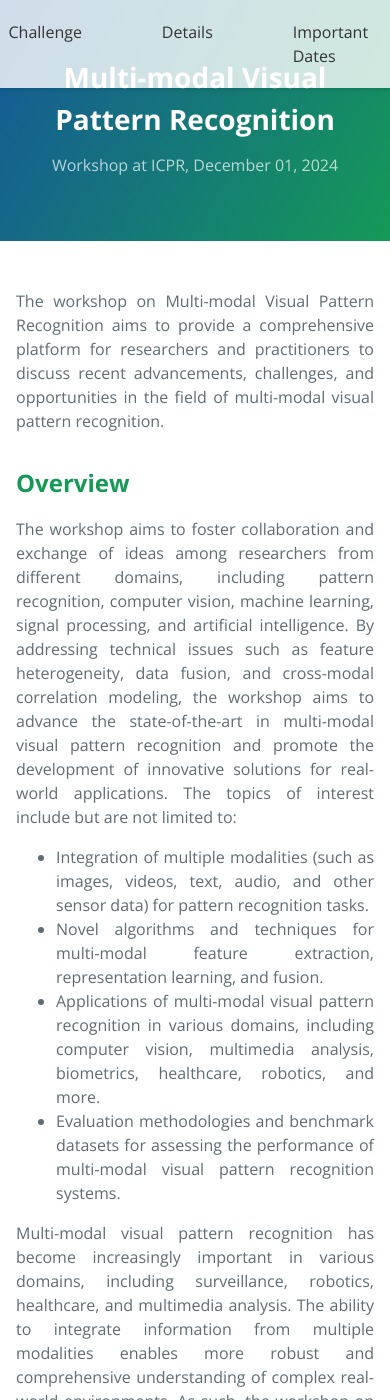
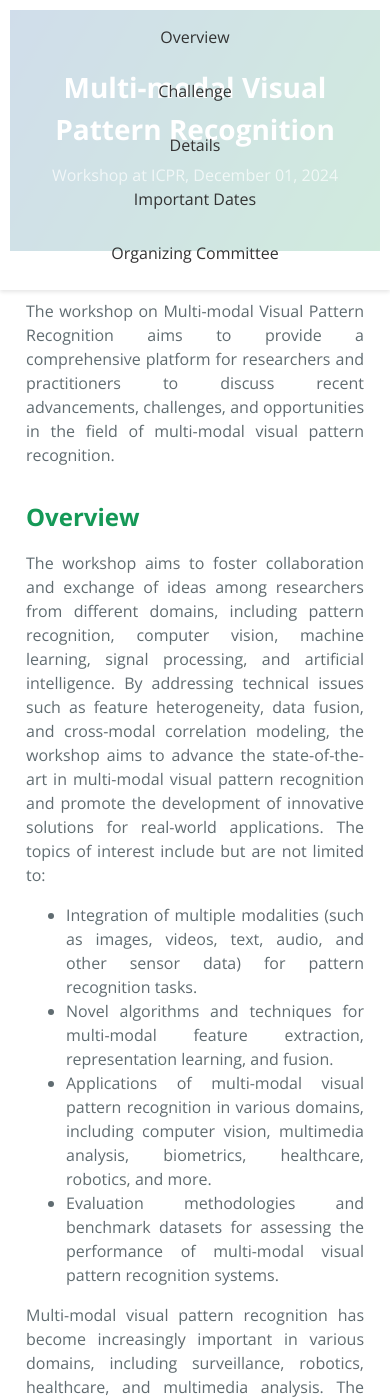
Before and after one commit to PRCI-Lab/mmvpr-workshop-icpr2024, a Jekyll site: the page built from index.md, in a window 390 px wide and 1400 px high. Built offline with Jekyll 4.4.1, drawn with Linux system fonts in a browser that asks for light colours; part of the change alters nothing that is shown.

Commit message:
Update index.md

```diff
--- a/index.md
+++ b/index.md
@@ -64,6 +64,83 @@ layout: default
         #back-to-top:hover {
             background-color: rgba(240, 240, 240, 0.8);
         }
+
+  @media screen and (max-width: 1440px) {
+    body {
+      padding: 10px;
+    }
+
+    .site-header, .site-footer {
+      padding: 1.5rem;
+    }
+
+    .page {
+      padding: 1.5rem;
+    }
+
+    #navbar {
+      flex-direction: column;
+      align-items: stretch;
+    }
+
+    #navbar ul {
+      flex-direction: column;
+    }
+
+    #navbar li {
+      margin: 5px 0;
+    }
+
+    #navbar a {
+      text-align: center;
+      padding: 15px 0;
+    }
+  }
+
+  @media screen and (max-width: 768px) {
+    #navbar {
+      flex-direction: column;
+      align-items: center;
+    }
+
+    #navbar li {
+      margin: 5px 0;
+    }
+  }
+
+  @media screen and (max-width: 480px) {
+    #navbar {
+      flex-direction: column;
+      align-items: stretch;
+    }
+    #navbar ul {
+      flex-direction: column;
+    }
+    #navbar li {
+      margin: 0;
+      width: 100%;
+    }
+
+    #navbar a {
+      text-align: center;
+      padding: 15px 0;
+    }
+  }
+
+  @media screen and (min-width: 2000px) {
+    #navbar {
+      flex-direction: row;
+      padding: 20px;
+    }
+
+    #navbar li {
+      margin: 0 20px;
+    }
+
+    #navbar a {
+      padding: 15px 20px;
+    }
+  }
 </style>
 
 <button id="back-to-top">Back to Top</button>
```
